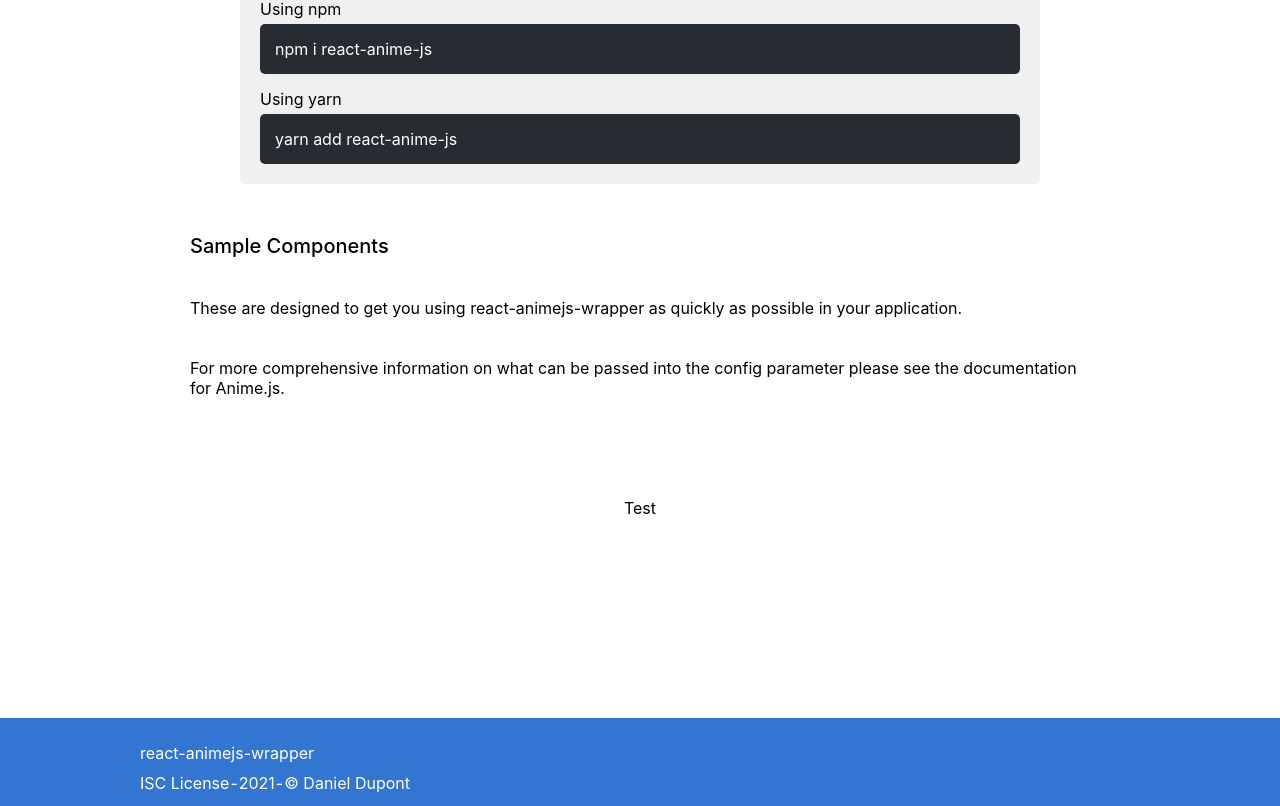
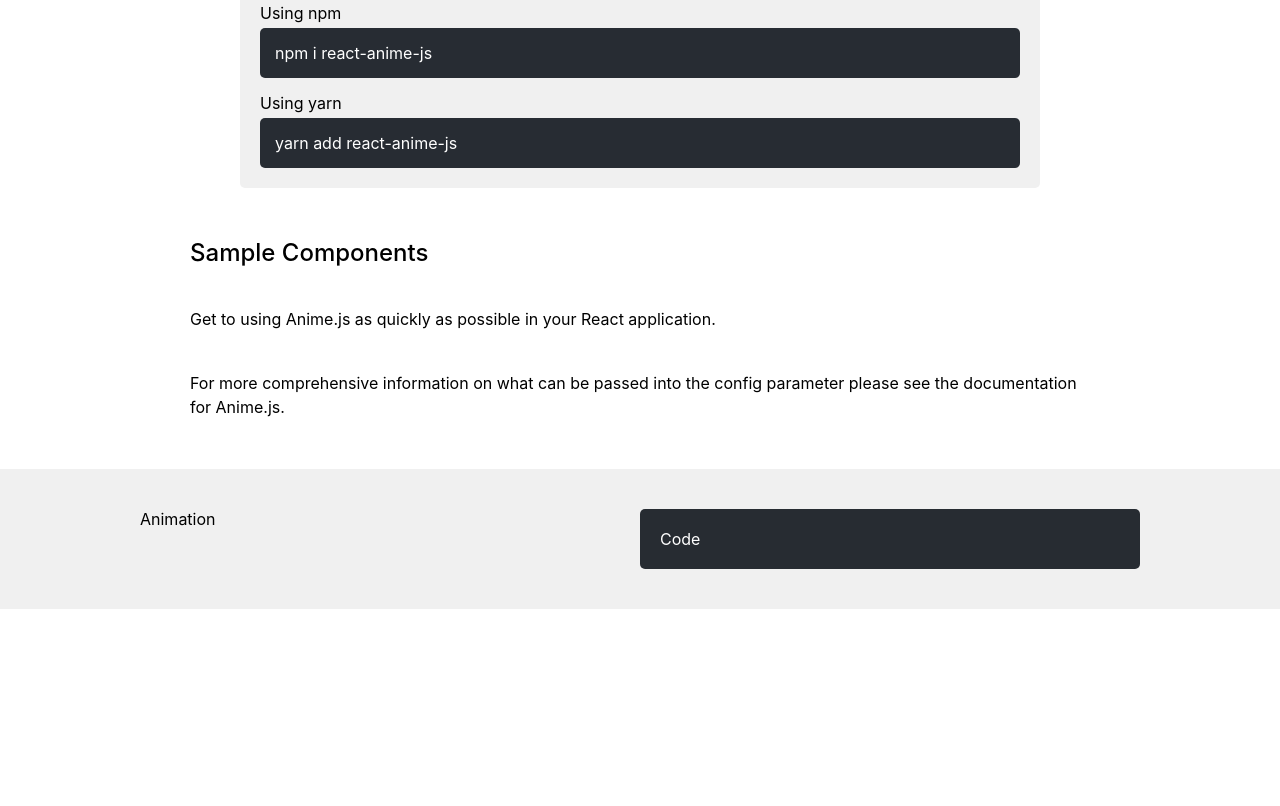
Before and after one commit to DanielJDupont/react-animejs-wrapper-website, a Next.js app: page / in a window 1280 px wide. Shown: the part 702-1508 px from the top of the page. Built offline with nearby package versions, Linux system fonts and the light colour scheme.

Commit message:
tweaks to styling

```diff
--- a/components/examples/exampleAnimation/index.module.scss
+++ b/components/examples/exampleAnimation/index.module.scss
@@ -1,4 +1,30 @@
 .wrapper {
   display: flex;
-  margin-top: 100px;
+  justify-content: center;
+  width: 100%;
+  margin: 50px 0;
+  background-color: #f0f0f0;
+  padding: 40px;
+
+  .container {
+    display: flex;
+    justify-content: space-around;
+    width: 100%;
+    max-width: 1000px;
+    flex-wrap: wrap;
+
+    .animation {
+      width: 50%;
+      min-width: 300px;
+    }
+
+    .code {
+      background-color: #272c32;
+      width: 50%;
+      min-width: 300px;
+      color: white;
+      padding: 20px;
+      border-radius: 5px;
+    }
+  }
 }
--- a/components/examples/exampleAnimation/index.tsx
+++ b/components/examples/exampleAnimation/index.tsx
@@ -1,5 +1,12 @@
 import styles from './index.module.scss';
 
 export const ExampleAnimation = () => {
-  return <div className={styles.wrapper}>Test</div>;
+  return (
+    <div className={styles.wrapper}>
+      <div className={styles.container}>
+        <div className={styles.animation}>Animation</div>
+        <div className={styles.code}>Code</div>
+      </div>
+    </div>
+  );
 };
--- a/components/examples/index.module.scss
+++ b/components/examples/index.module.scss
@@ -10,12 +10,13 @@
     max-width: 900px;
 
     .title {
-      font-size: 20px;
+      font-size: 24px;
       font-weight: 500;
     }
 
     .description {
       margin-top: 40px;
+      line-height: 24px;
     }
   }
 }
--- a/components/examples/index.tsx
+++ b/components/examples/index.tsx
@@ -7,8 +7,8 @@ export const Examples = () => {
       <div className={styles.container}>
         <div className={styles.title}>Sample Components</div>
         <div className={styles.description}>
-          These are designed to get you using react-animejs-wrapper as quickly
-          as possible in your application.
+          Get to using Anime.js as quickly as possible in your React
+          application.
         </div>
         <div className={styles.description}>
           For more comprehensive information on what can be passed into the
--- a/components/homeAnimation/index.module.scss
+++ b/components/homeAnimation/index.module.scss
@@ -12,6 +12,7 @@
   }
 
   .subtitle {
+    font-size: 20px;
     font-weight: 500;
   }
 }
```
